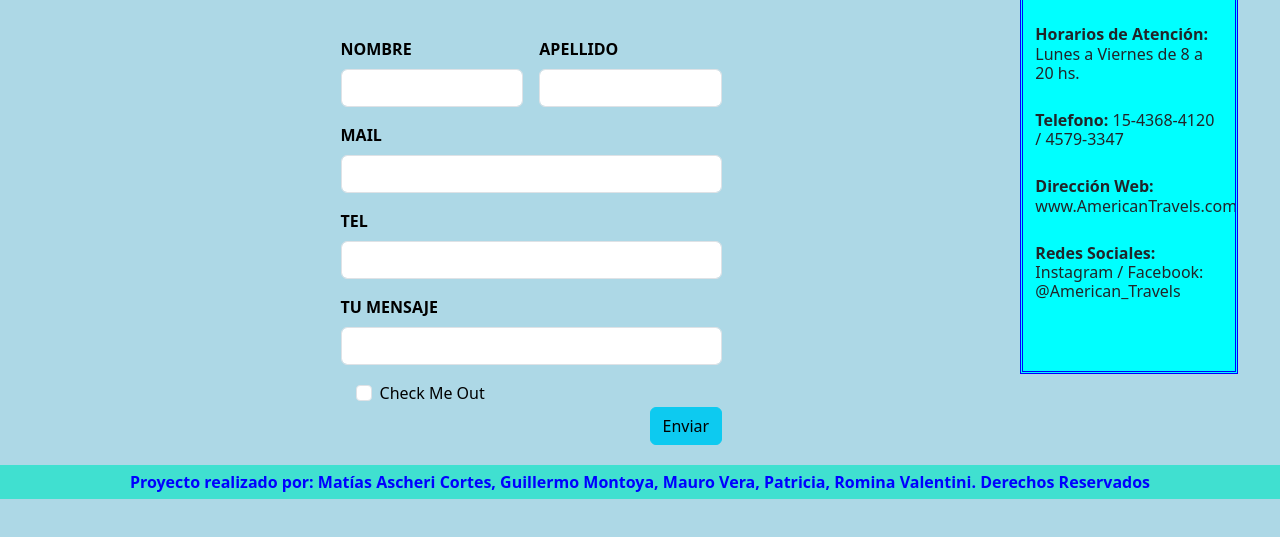
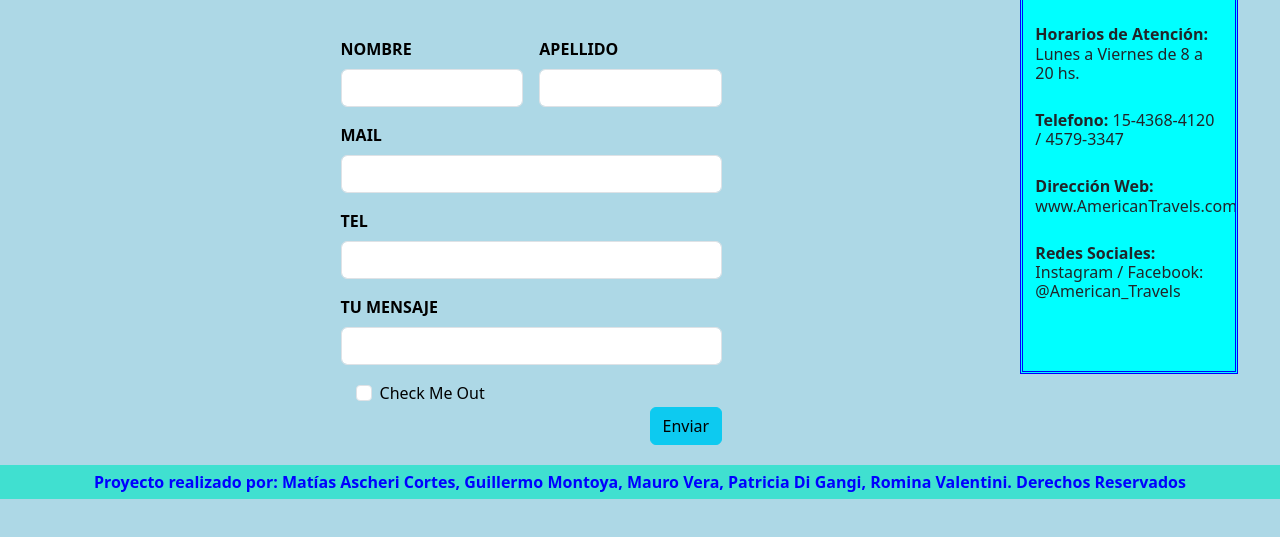
Before and after one commit to RominaValentini/ProyectoJava, a plain HTML site: page Contacto.html in a window 1280 px wide. Shown: the part 201-738 px from the top of the page. Drawn offline with nearby package versions, Linux system fonts and the light colour scheme.

Commit message:
Update Contacto.html

```diff
--- a/Contacto.html
+++ b/Contacto.html
@@ -97,7 +97,7 @@
   <script src="https://cdn.jsdelivr.net/npm/bootstrap@5.3.3/dist/js/bootstrap.bundle.min.js"
     integrity="sha384-YvpcrYf0tY3lHB60NNkmXc5s9fDVZLESaAA55NDzOxhy9GkcIdslK1eN7N6jIeHz"
     crossorigin="anonymous"></script>
-  <footer> Proyecto realizado por: Matías Ascheri Cortes, Guillermo Montoya, Mauro Vera, Patricia, Romina Valentini.
+  <footer> Proyecto realizado por: Matías Ascheri Cortes, Guillermo Montoya, Mauro Vera, Patricia Di Gangi, Romina Valentini.
     Derechos Reservados</footer>
 </body>
 
```
